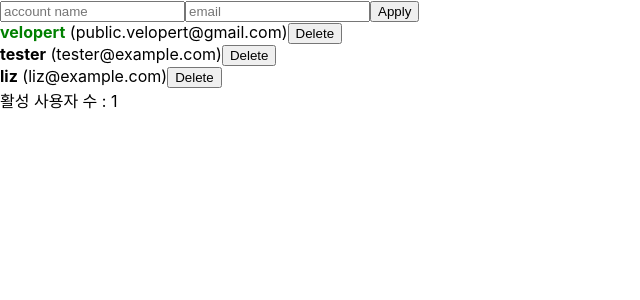
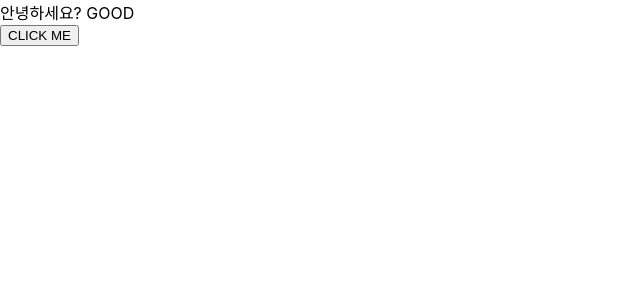
Before and after one commit to jiyoungbkim/Daily_Coding, a React (Create React App) app in the folder React/begin-react/: page / in a window 1280 px wide. Shown: the top 300 px of the page, without its empty margins (0-640 px from the left). Built offline with nearby package versions, Linux system fonts and the light colour scheme.

Commit message:
ContextSample

```diff
--- /dev/null
+++ b/React/begin-react/src/ContextSample.js
@@ -0,0 +1,28 @@
+import React, { createContext, useContext, useState } from 'react';
+
+const MyContext = createContext('defaultValue');
+
+function Child() {
+  const text = useContext(MyContext);
+  return <div>안녕하세요? {text}</div>
+}
+
+function Parent({ text }) {
+  return <Child text={text} />
+}
+
+function GrandParent({ text }) {
+  return <Parent text={text} />
+}
+
+function ContextSample() {
+  const [value, setValue] = useState(true);
+  return (
+    <MyContext.Provider value={value ? "GOOD" : "BAD"}>
+      <GrandParent />
+      <button onClick={()=>setValue(!value)}>CLICK ME</button>
+    </MyContext.Provider>
+  )
+}
+
+export default ContextSample;
--- a/React/begin-react/src/index.js
+++ b/React/begin-react/src/index.js
@@ -3,10 +3,11 @@
 import './index.css';
 import AppRe from './AppRe';
 import reportWebVitals from './reportWebVitals';
+import ContextSample from './ContextSample';
 
 ReactDOM.render(
   <React.StrictMode>
-    <AppRe />
+    <ContextSample />
   </React.StrictMode>,
   document.getElementById('root')
 );
```
